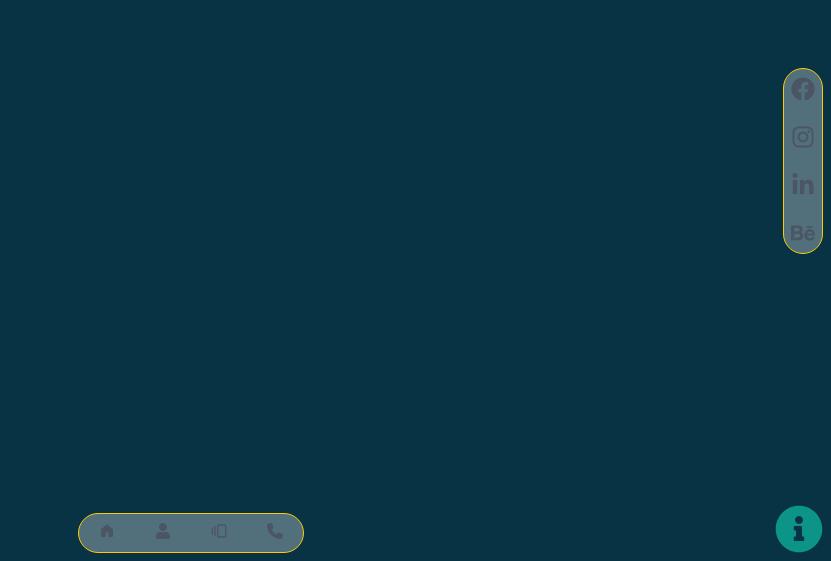
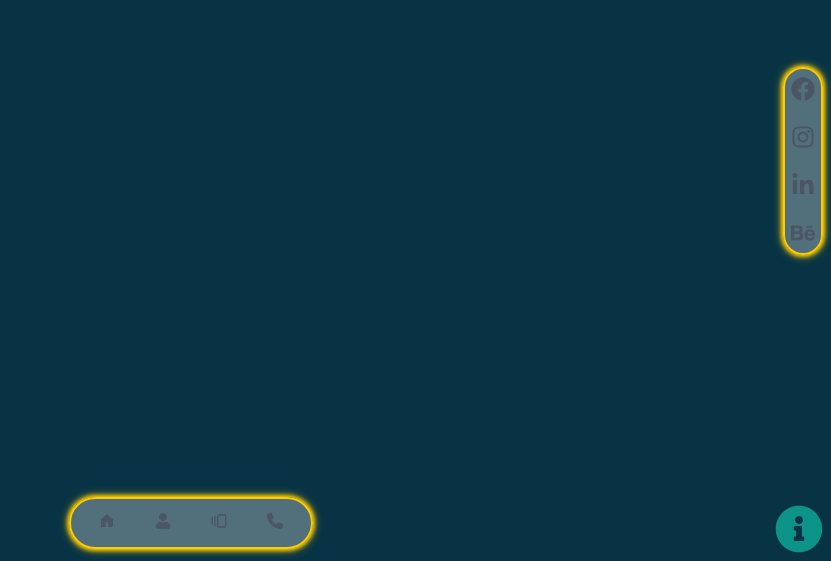
Before and after one commit to wahabsharif/saad-qadeer, a Next.js app: page / in a window 1280 px wide. Shown: the part 239-800 px from the top of the page, without its empty margins (449-1280 px from the left). Built offline with nearby package versions, Linux system fonts and the light colour scheme.

Commit message:
Animation to Bars

```diff
--- a/package.json
+++ b/package.json
@@ -9,6 +9,7 @@
     "lint": "next lint"
   },
   "dependencies": {
+    "@react-spring/web": "^9.7.3",
     "boxicons": "^2.1.4",
     "next": "14.2.5",
     "particles.js": "^2.0.0",
--- a/src/components/common/NavBar.tsx
+++ b/src/components/common/NavBar.tsx
@@ -1,4 +1,7 @@
-import React from "react";
+"use client";
+
+import React, { useEffect, useState } from "react";
+import { useSpring, animated } from "@react-spring/web";
 import { GoHomeFill } from "react-icons/go";
 import { FaUser } from "react-icons/fa";
 import { LuGalleryHorizontalEnd } from "react-icons/lu";
@@ -6,9 +9,31 @@ import { FaPhone } from "react-icons/fa6";
 import Link from "next/link";
 
 const NavBar = () => {
+  const [isLoaded, setIsLoaded] = useState(false);
+
+  // Animation configuration
+  const props = useSpring({
+    from: { transform: "scale(0.5)", opacity: 0 },
+    to: isLoaded
+      ? [
+          { transform: "scale(1.1)", opacity: 1 },
+          { transform: "scale(1)", opacity: 1 },
+        ]
+      : { transform: "scale(0.5)", opacity: 0 },
+    config: { tension: 250, friction: 30, duration: 1000 },
+  });
+
+  useEffect(() => {
+    setIsLoaded(true);
+  }, []);
+
   return (
-    <header className="fixed z-50 h-10 w-auto -translate-x-1/2  border backdrop-blur-sm bg-white/30 border-yellow rounded-full bottom-2 left-1/2">
-      <div className="flex h-full max-w-lg mx-auto items-center justify-between relative">
+    <header className="fixed bottom-3 left-0 right-0 flex justify-center">
+      <animated.div
+        style={props}
+        className="bg-white/30 backdrop-blur-sm rounded-full shadow-md neon-border"
+      >
+        <div className="flex h-12 max-w-lg items-center justify-between p-2">
           <div className="relative group flex-1 text-center">
             <Link
               href={"/"}
@@ -19,10 +44,8 @@ const NavBar = () => {
             </Link>
             <div className="absolute bottom-full mb-6 left-1/2 transform -translate-x-1/2 px-3 py-2 text-sm font-medium text-white transition-opacity duration-300 bg-gray-900 rounded-lg shadow-sm opacity-0 group-hover:opacity-100 dark:bg-gray-700">
               Home
-            <div className="tooltip-arrow" data-popper-arrow></div>
             </div>
           </div>
-
           <div className="relative group flex-1 text-center">
             <Link
               href={"/about"}
@@ -33,10 +56,8 @@ const NavBar = () => {
             </Link>
             <div className="absolute bottom-full mb-6 left-1/2 transform -translate-x-1/2 px-3 py-2 text-sm font-medium text-white transition-opacity duration-300 bg-gray-900 rounded-lg shadow-sm opacity-0 group-hover:opacity-100 dark:bg-gray-700">
               About
-            <div className="tooltip-arrow" data-popper-arrow></div>
             </div>
           </div>
-
           <div className="relative group flex-1 text-center">
             <Link
               href={"/portfolio"}
@@ -47,10 +68,8 @@ const NavBar = () => {
             </Link>
             <div className="absolute bottom-full mb-6 left-1/2 transform -translate-x-1/2 px-3 py-2 text-sm font-medium text-white transition-opacity duration-300 bg-gray-900 rounded-lg shadow-sm opacity-0 group-hover:opacity-100 dark:bg-gray-700">
               Portfolio
-            <div className="tooltip-arrow" data-popper-arrow></div>
             </div>
           </div>
-
           <div className="relative group flex-1 text-center">
             <Link
               href={"/contact"}
@@ -61,10 +80,10 @@ const NavBar = () => {
             </Link>
             <div className="absolute bottom-full mb-6 left-1/2 transform -translate-x-1/2 px-3 py-2 text-sm font-medium text-white transition-opacity duration-300 bg-gray-900 rounded-lg shadow-sm opacity-0 group-hover:opacity-100 dark:bg-gray-700">
               Contact
-            <div className="tooltip-arrow" data-popper-arrow></div>
             </div>
           </div>
         </div>
+      </animated.div>
     </header>
   );
 };
--- a/src/components/common/SocialIcons.tsx
+++ b/src/components/common/SocialIcons.tsx
@@ -1,3 +1,7 @@
+"use client";
+
+import React, { useEffect, useState } from "react";
+import { useSpring, animated } from "@react-spring/web";
 import Link from "next/link";
 import {
   FaBehance,
@@ -7,9 +11,30 @@ import {
 } from "react-icons/fa";
 
 const SocialIcons = () => {
+  const [isLoaded, setIsLoaded] = useState(false);
+
+  // Animation configuration
+  const props = useSpring({
+    from: { transform: "scale(0.5)", opacity: 0 },
+    to: isLoaded
+      ? [
+          { transform: "scale(1.1)", opacity: 1 },
+          { transform: "scale(1)", opacity: 1 },
+        ]
+      : { transform: "scale(0.5)", opacity: 0 },
+    config: { tension: 250, friction: 30, duration: 1000 },
+  });
+
+  useEffect(() => {
+    setIsLoaded(true);
+  }, []);
+
   return (
-    <aside className="fixed z-50 w-10 top-1/2 right-2 transform -translate-y-1/2 backdrop-blur-sm bg-white/30 border border-yellow rounded-full">
-      <div className="flex flex-col items-center justify-center h-full space-y-2">
+    <aside className="fixed z-50 w-10 top-1/2 right-2 transform -translate-y-1/2 ">
+      <animated.div
+        style={props}
+        className="flex flex-col items-center justify-center h-full space-y-2 backdrop-blur-sm bg-white/30 neon-border rounded-full"
+      >
         <div className="relative group">
           <Link
             target="_blank"
@@ -53,7 +78,7 @@ const SocialIcons = () => {
             <FaBehance className="text-gray-600 text-2xl font-bold dark:text-gray-300 group-hover:text-red-500 dark:group-hover:text-red-300" />
           </Link>
         </div>
-      </div>
+      </animated.div>
     </aside>
   );
 };
--- a/src/styles/globals.css
+++ b/src/styles/globals.css
@@ -48,7 +48,7 @@ body {
   transition: opacity 500ms ease-in, transform 500ms ease-in;
 }
 
-.dev-logo {
-  width: 32px;
-  height: auto;
+.neon-border {
+  border: 2px solid #ffcc00;
+  box-shadow: 0 0 5px #ffcc00, 0 0 5px #ffcc00, 0 0 10px #ffcc00;
 }
```
Also changed, not shown: 1 other file (tests, documents, lock files or other folders). Lines whose indentation alone changed are shown as unchanged.
